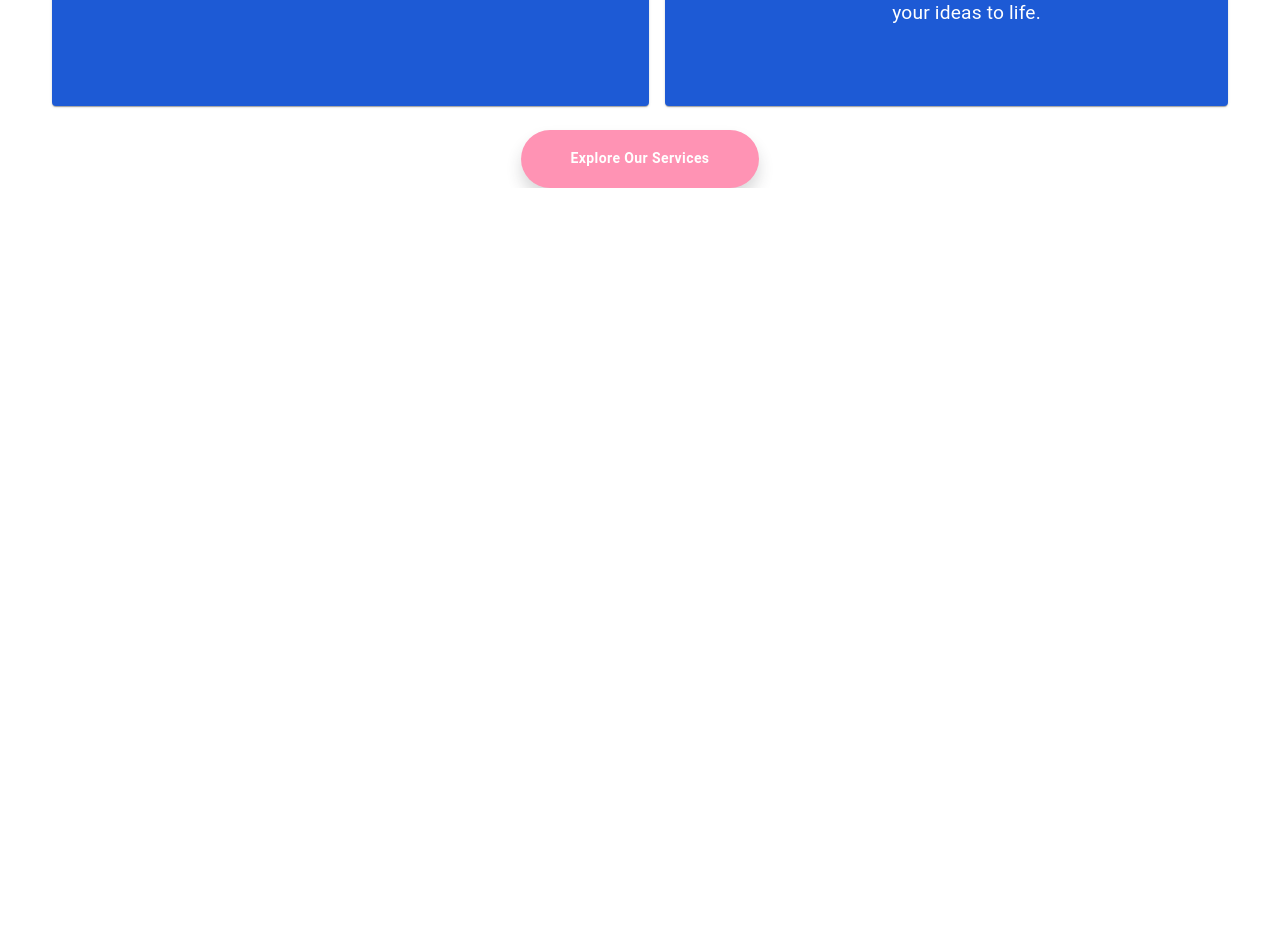
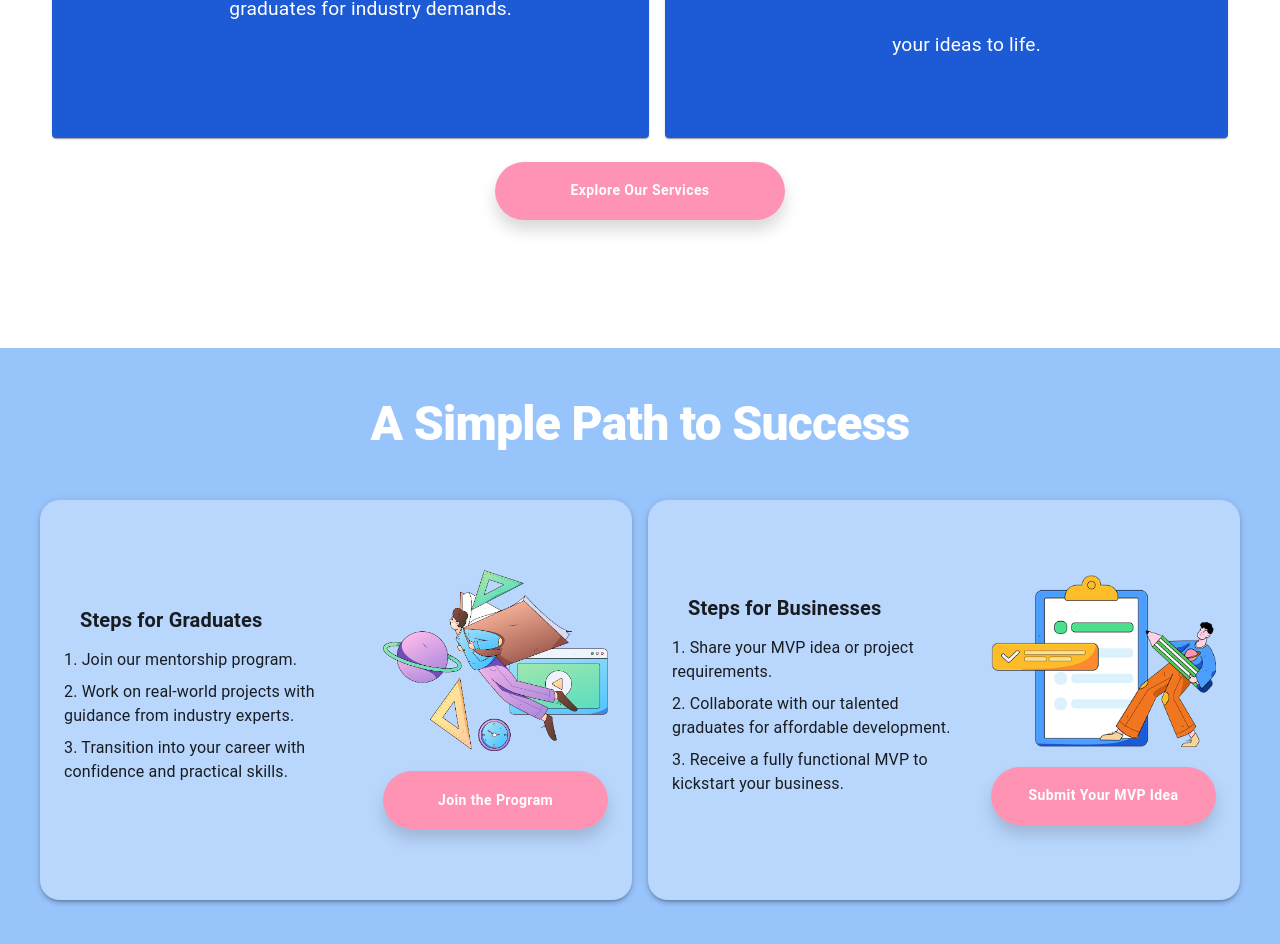
Before and after one commit to Mentra-Inc/mentra-next, a Next.js app: page / in a window 1280 px wide. Shown: the part 1720-2664 px from the top of the page. Before the commit the page ends 1908 px from the top, so only its background shows below. Built offline with nearby package versions, Linux system fonts and the light colour scheme.

Commit message:
Implement: A Simple Path to Success

```diff
--- /dev/null
+++ b/components/ASPTSCard.tsx
@@ -0,0 +1,65 @@
+import { Box, Typography, Paper, ListItemText, ListItem, List, Stack } from "@mui/material";
+import CustomButton from "./CustomButton";
+import { StepsCardProps, StepItem } from "./SimplePathToSucess";
+
+export default function ASPTSCard({ cardTitle, buttonText, steps, cardImage }: StepsCardProps) {
+    return (
+        <Paper
+          elevation={3}
+          sx={{
+            borderRadius: "20px",
+            backgroundColor: "#FFFFFF52", // white with opacity
+            padding: 6,
+            maxWidth: "600px",
+            width: "100%",
+            height: { lg: "240px", md: "600px" },
+            display: "flex",
+            alignItems: "center",
+            justifyContent: "space-between",
+            flexDirection: { xs: "column", lg: "row" },
+            py: { lg: 20, xs: 15 },
+            gap: 8
+          }}
+        >
+          <Stack maxWidth={{ lg: 280, sm: "100%" }} textAlign={{ lg: 'left', xs: 'center' }}>
+            <Typography variant="h6" fontWeight="bold" px={4}>
+              {cardTitle}
+            </Typography>
+
+            <List sx={{ display: "flex", flexDirection: 'column' }}>
+                {steps.map((step: StepItem, index: number) => (
+                    <ListItem
+                        key={step.id}
+                        sx={{ textAlign: { lg: 'left', xs: 'center' } }}
+                        disablePadding
+                    >
+                        <ListItemText primary={`${index + 1}. ${step.text}`} />
+                    </ListItem>
+                ))}
+            </List>
+          </Stack>
+
+          <Box
+            sx={{
+                maxWidth: { lg: "225px", sm: "100%" },
+                display: "flex",
+                flexDirection: "column",
+                alignItems: 'center',
+                justifyContent: 'center'
+            }}
+          >
+            <Box
+                component="img"
+                src={`/${cardImage}`}
+                alt="A Simple Path to Success Image"
+                sx={{
+                    maxWidth: "300px",
+                    width: "100%",
+                    marginBottom: 5
+                }}
+            />
+            <CustomButton width="100%">{buttonText}</CustomButton>
+          </Box>
+        </Paper>
+    );
+}
--- a/components/AboutUs.tsx
+++ b/components/AboutUs.tsx
@@ -8,7 +8,7 @@ export default function AboutUs() {
         <Box
             id="about-us"
             sx={{
-                mt: 24,
+                mt: 32,
                 mb: 12,
                 mx: "auto",
                 px: 6,
--- a/components/CustomButton.tsx
+++ b/components/CustomButton.tsx
@@ -3,14 +3,16 @@ import { ReactNode } from "react";
 
 type CustomButtonProps = {
   children: ReactNode;
+  width?: string | number;
 };
 
-function CustomButton({ children }: Readonly<CustomButtonProps>) {
+export default function CustomButton({ children, width = "290px" }: Readonly<CustomButtonProps>) {
   return (
     <Button
       variant="contained"
       sx={{
-        maxWidth: "290px",
+        maxWidth: width,
+        width: "100%",
         maxHeight: "58px",
         display: "flex",
         justifyContent: "center",
@@ -18,8 +20,7 @@ function CustomButton({ children }: Readonly<CustomButtonProps>) {
         textTransform: "none",
         fontWeight: 700,
         fontFamily: "Roboto, sans-serif",
-        px: "50px",
-        py: "20px",
+        p: 5,
         borderRadius: "50px",
         backgroundColor: "#ff93b4",
         color: "white",
@@ -33,5 +34,3 @@ function CustomButton({ children }: Readonly<CustomButtonProps>) {
     </Button>
   );
 }
-
-export default CustomButton;
--- /dev/null
+++ b/components/SimplePathToSucess.tsx
@@ -0,0 +1,81 @@
+import { Box, Stack, Typography, useTheme } from "@mui/material";
+import ASPTSCard from "./ASPTSCard";
+
+export type StepItem = {
+    id: string;
+    text: string;
+};
+
+export type StepsCardProps = {
+    id: string;
+    cardTitle: string;
+    buttonText: string;
+    steps: StepItem[];
+    cardImage: string;
+};
+
+export const stepsData: StepsCardProps[] = [
+    {
+        id: "graduates",
+        cardTitle: "Steps for Graduates",
+        buttonText: "Join the Program",
+        steps: [
+            { id: "graduate-1", text: "Join our mentorship program." },
+            { id: "graduate-2", text: "Work on real-world projects with guidance from industry experts." },
+            { id: "graduate-3", text: "Transition into your career with confidence and practical skills." },
+        ],
+        cardImage: "ASPTS_img-1.png"
+    },
+    {
+        id: "businesses",
+        cardTitle: "Steps for Businesses",
+        buttonText: "Submit Your MVP Idea",
+        steps: [
+            { id: "business-1", text: "Share your MVP idea or project requirements." },
+            { id: "business-2", text: "Collaborate with our talented graduates for affordable development." },
+            { id: "business-3", text: "Receive a fully functional MVP to kickstart your business." },
+        ],
+        cardImage: "ASPTS_img-2.png"
+    },
+];
+
+export default function SimplePathToSuccess() {
+    const theme = useTheme();
+    return (
+        <Box
+            sx={{
+                mt: 32,
+                py: 12,
+                backgroundColor: theme.palette.background.default,
+                display: "flex",
+                flexDirection: "column",
+                justifyContent: "center",
+                alignItems: "center",
+                gap: 12,
+                px: 10
+            }}>
+            <Typography
+                variant="h1"
+                fontSize={{ xs: "2.5em", lg: "3em" }}
+                fontWeight={900}
+                color="white"
+                whiteSpace={{ md: "wrap", lg: "nowrap" }}
+                textAlign="center"
+            >
+                A Simple Path to Success
+            </Typography>
+
+            <Stack
+                direction={{ md: 'row', xs: 'column' }}
+                spacing={4}
+                justifyContent="center"
+                alignItems="center"
+                width="100%"
+            >
+                {stepsData.map((step) => (
+                    <ASPTSCard key={step.id} {...step} />
+                ))}
+            </Stack>
+        </Box>
+    );
+}
--- a/pages/index.tsx
+++ b/pages/index.tsx
@@ -4,6 +4,7 @@ import OurProducts from '@/components/OurProducts';
 import MenuBar from '@/components/MenuBar';
 import theme from '@/theme/theme';
 import { ThemeProvider } from '@mui/material';
+import SimplePathToSuccess from '@/components/SimplePathToSucess';
 
 export default function Home() {
   return (
@@ -13,6 +14,7 @@ export default function Home() {
         <Hero />
         <AboutUs />
         <OurProducts />
+        <SimplePathToSuccess />
       </main>
     </ThemeProvider>
   )
--- a/theme/theme.ts
+++ b/theme/theme.ts
@@ -3,7 +3,8 @@ import { createTheme } from '@mui/material/styles';
 const theme = createTheme({
     palette: {
         primary: {
-            main: '#0d378b'
+            main: '#0d378b',
+
         },
         secondary: {
             main: '#1d5ad5'
```
Also changed, not shown: public/ASPTS_img-1.png (added), public/ASPTS_img-2.png (added).
